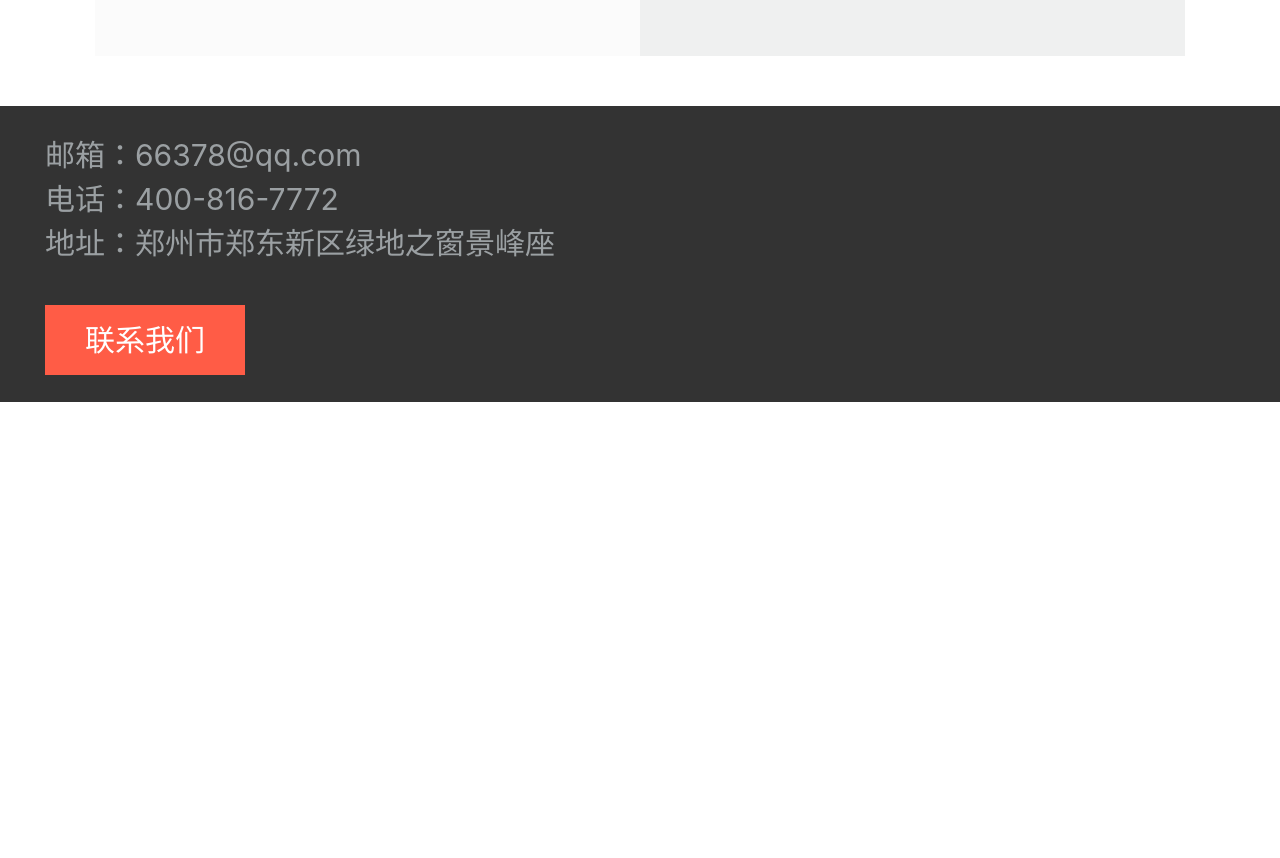
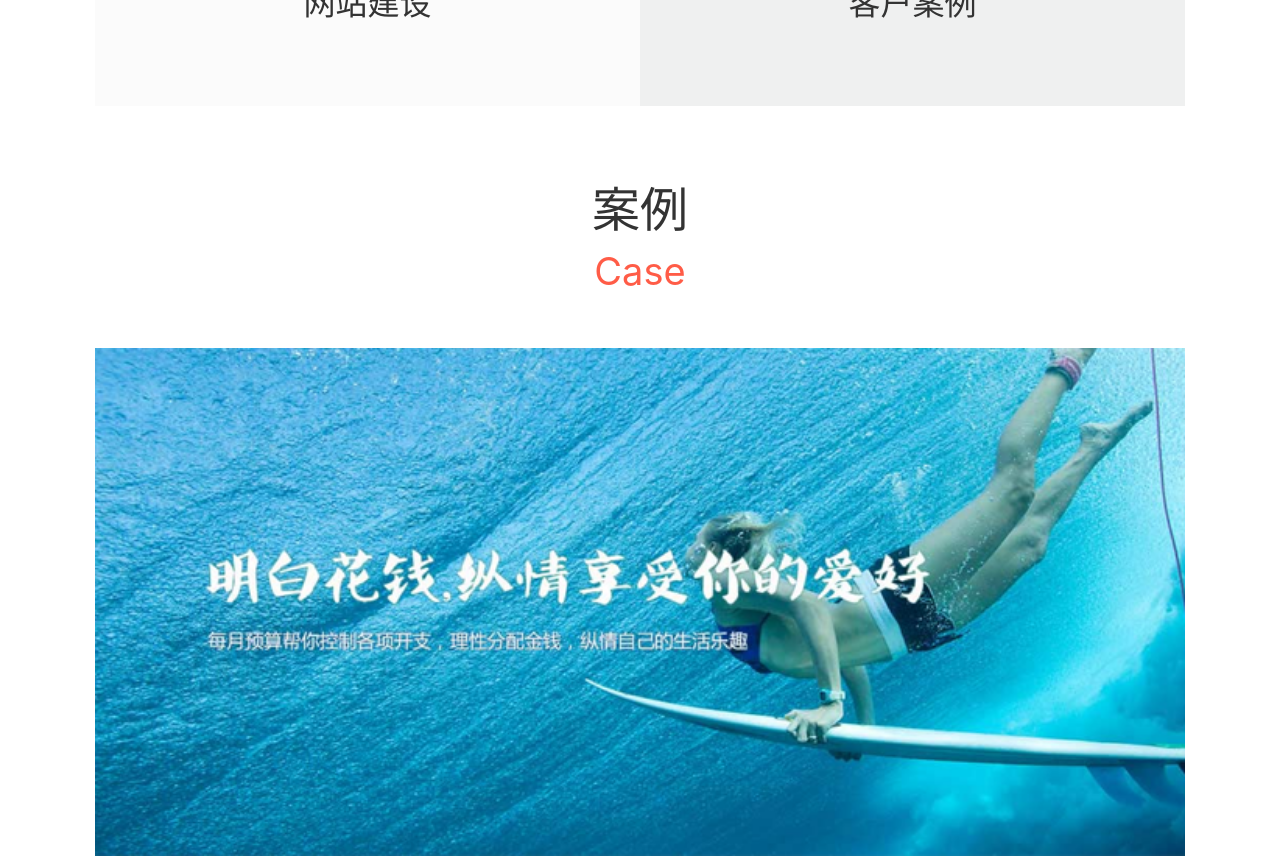
Before and after one commit to 17797776321/nuxt-vfs, a Nuxt app: page / in a window 1280 px wide. Shown: the part 2160-3018 px from the top of the page. Before the commit the page ends 2562 px from the top, so only its background shows below. Built offline with nearby package versions, Linux system fonts and the light colour scheme.

Commit message:
添加我们的品质

```diff
--- a/pages/index.vue
+++ b/pages/index.vue
@@ -26,17 +26,62 @@
         </div>
       </div>
     </div>
+    <!-- 案例 -->
+    <div class="box">
+      <div class="tit">案例</div>
+      <div class="tit_eng">Case</div>
+      <div class="case_box">
+        <div
+          v-for="(item,index) in caseItem"
+          :key="index"
+          class="img_box">
+          <img
+            :src="item.img"
+            alt="">
+        </div>
+      </div>
+    </div>
+    <!-- 案例 -->
+    <!-- 我们的品质 -->
+    <div class="box">
+      <div class="tit">我们的品质</div>
+      <div class="tit_eng">Quality</div>
+      <div class="quality_box clearfix">
+        <div
+          v-for="(item,index) in qualityItems"
+          :key="index"
+          :class="{'mr20': (index+1) != qualityItems.length,'color92C3FD':index == 1}"
+          class="option_box">
+          <img
+            :src="item.img"
+            :alt="item.text"
+            class="img">
+          <div class="text">{{ item.text }}</div>
+          <div class="des">{{ item.des }}</div>
+        </div>
+      </div>
+    </div>
+    <!-- 我们的品质 -->
   </section>
 </template>
 
 <script>
 import Banner from '@/assets/images/banner.png'
+
 import Service1 from '@/assets/images/service1.png'
 import Service2 from '@/assets/images/service2.png'
 import Service3 from '@/assets/images/service3.png'
 import Service4 from '@/assets/images/service4.png'
 import Service5 from '@/assets/images/service5.png'
 import Service6 from '@/assets/images/service6.png'
+
+import Case1 from '@/assets/images/case1.png'
+import Case2 from '@/assets/images/case2.png'
+import Case3 from '@/assets/images/case3.png'
+
+import Quality1 from '@/assets/images/quality1.png'
+import Quality2 from '@/assets/images/quality2.png'
+import Quality3 from '@/assets/images/quality3.png'
 export default {
   components: {},
   data() {
@@ -72,6 +117,34 @@ export default {
           img: Service6,
           text: '客户案例',
           ishad: true
+        }
+      ],
+      caseItem: [
+        {
+          img: Case1
+        },
+        {
+          img: Case2
+        },
+        {
+          img: Case3
+        }
+      ],
+      qualityItems: [
+        {
+          img: Quality1,
+          text: '技术领先',
+          des: '始终走在行业的前端'
+        },
+        {
+          img: Quality2,
+          text: '服务领先',
+          des: '始终已客户为主导'
+        },
+        {
+          img: Quality3,
+          text: '售后领先',
+          des: '始终为您保驾护航'
         }
       ]
     }
@@ -131,5 +204,47 @@ export default {
       }
     }
   }
+  .img_box {
+    padding: 0 25px 25px 25px;
+    img {
+      display: block;
+      width: 100%;
+    }
+  }
+  .quality_box {
+    .mr20 {
+      margin-right: 25px;
+    }
+    .color92C3FD {
+      background-color: #92c3fd;
+      color: #ffffff;
+      .text {
+        color: #ffffff !important;
+      }
+      .des {
+        color: #ffffff !important;
+      }
+    }
+    .option_box {
+      display: inline-block;
+      width: 216px;
+      height: 234px;
+      box-shadow: 0 0 60px rgba(0, 0, 0, 0.15);
+      .img {
+        display: block;
+        margin: 42px auto 0;
+      }
+      .text {
+        font-size: 18px;
+        color: #92c3fd;
+        margin-top: 46px;
+      }
+      .des {
+        font-size: 14px;
+        color: #92c3fd;
+        margin-top: 10px;
+      }
+    }
+  }
 }
 </style>
--- a/style/main.less
+++ b/style/main.less
@@ -13,7 +13,7 @@ a:link{
 }
 .box{
   padding-top: 50px;
-  padding-bottom: 50px;
+  padding-bottom: 20px;
   text-align: center;
   .tit{
     font-size: 48px;
@@ -24,5 +24,6 @@ a:link{
     font-size: 38px;
     color: #ff5c47;
     line-height: 54px;
+    padding-bottom: 50px;
   }
 }
```
